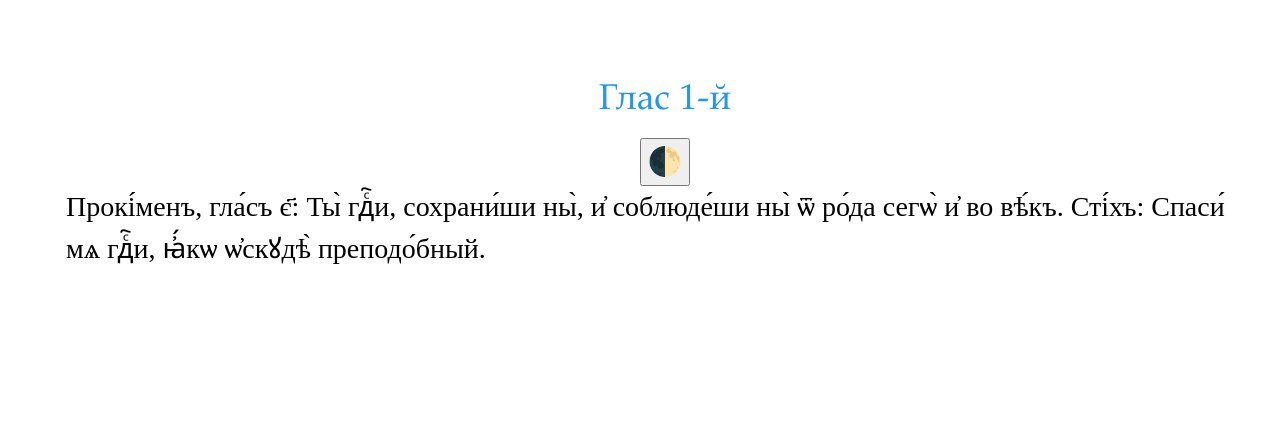
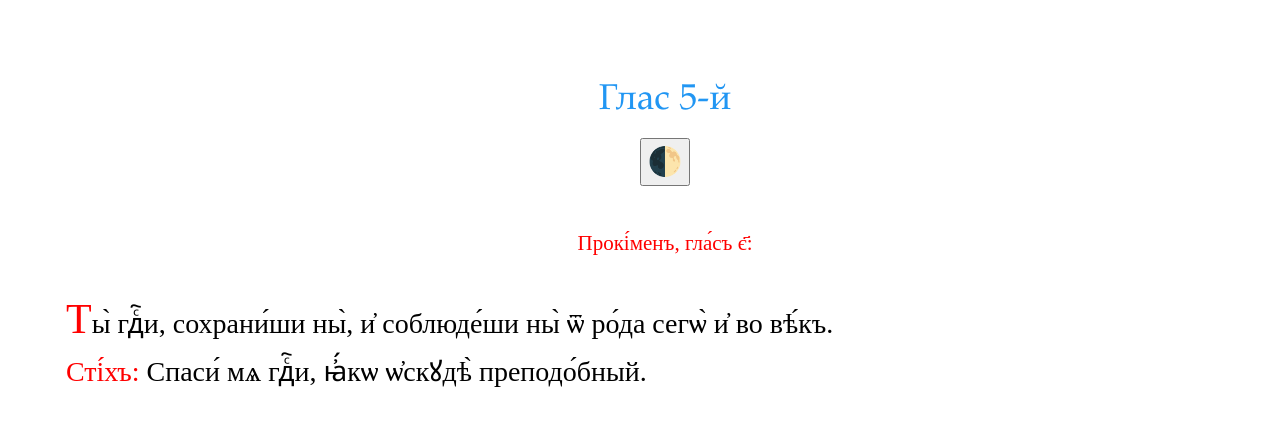
Before and after one commit to markjville/markjville.github.io, a Jekyll site: the page docs/Изобразительная/гл5-прок.html, which Jekyll copies as it is, in a window 1280 px wide. Shown: the top 426 px of the page. Built offline with Jekyll 4.4.1, drawn with Linux system fonts in a browser that asks for light colours; some web fonts are replaced; comment, search, counter and statistics services are not loaded.

Commit message:
Update гл5-прок.html

```diff
--- a/docs/Изобразительная/гл5-прок.html
+++ b/docs/Изобразительная/гл5-прок.html
@@ -1,6 +1,6 @@
 <!DOCTYPE html>
 <html lang="en">
-<title>Глас 1</title>
+<title>Глас 5</title>
 <meta charset="UTF-8">
 <meta name="viewport" content="width=device-width, initial-scale=1">
 <link rel="stylesheet" href="https://www.w3schools.com/w3css/4/w3.css">
@@ -27,7 +27,7 @@ p::first-letter {
 
   <div class="w3-row w3-padding-64">
     <div class="w3-container">
-      <h1 class="w3-text-blue" style="text-align: center;">Глас 1-й</h1>
+      <h1 class="w3-text-blue" style="text-align: center;">Глас 5-й</h1>
     <div style="text-align: center;">
    <button onclick="myFunction()">🌓</button>
 </div>
@@ -35,9 +35,11 @@ p::first-letter {
       <div class="post-content">
 
 <body>
-  Прокі́менъ, гла́съ є҃: Ты̀ гдⷭ҇и, сохрани́ши ны̀, и҆ соблюде́ши ны̀ ѿ ро́да сегѡ̀ и҆ во вѣ́къ.
-  Сті́хъ: Спаси́ мѧ гдⷭ҇и, ꙗ҆́кѡ ѡ҆скꙋдѣ̀ преподо́бный.
 
+</br>
+<div style="text-align:center;color:red;font-size:75%">Прокі́менъ, гла́съ є҃: </div>
+<p>Ты̀ гдⷭ҇и, сохрани́ши ны̀, и҆ соблюде́ши ны̀ ѿ ро́да сегѡ̀ и҆ во вѣ́къ. </br>
+ <span style="color: red;">Сті́хъ: </span>Спаси́ мѧ гдⷭ҇и, ꙗ҆́кѡ ѡ҆скꙋдѣ̀ преподо́бный.</p>
 
      <script>
 function myFunction() {
```
